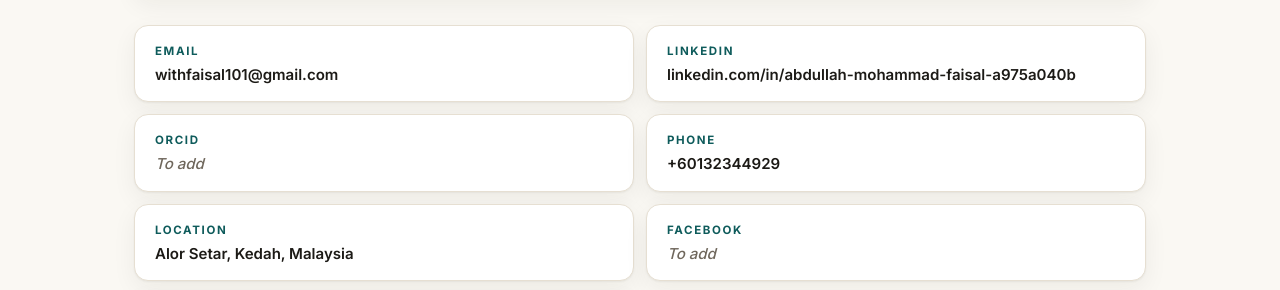
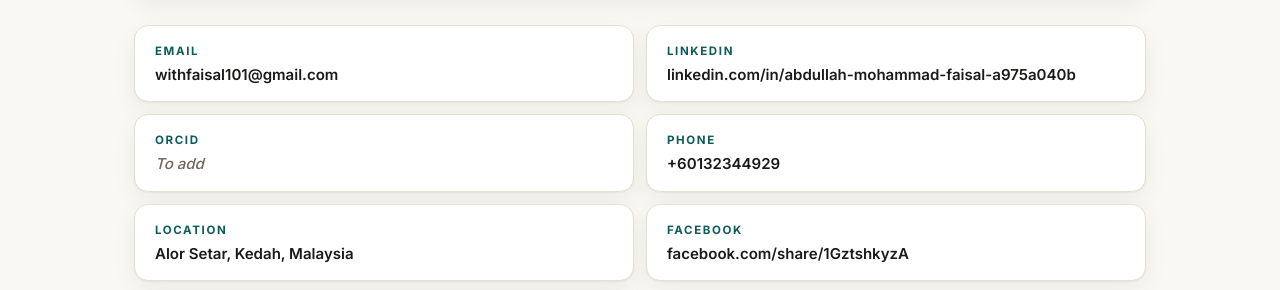
Before and after one commit to withfaisal/withfaisal.github.io, a plain HTML site: page index.html in a window 1280 px wide. Shown: the part 9569-9859 px from the top of the page. Drawn offline with Linux system fonts and the light colour scheme.

Commit message:
Add Facebook link to Contact section

```diff
--- a/index.html
+++ b/index.html
@@ -858,7 +858,7 @@
         </div>
         <div class="card contact-card">
           <span class="contact-label">Facebook</span>
-          <span class="contact-value pending">To add</span>
+          <span class="contact-value"><a href="https://www.facebook.com/share/1GztshkyzA/?mibextid=wwXIfr" target="_blank" rel="noopener noreferrer">facebook.com/share/1GztshkyzA</a></span>
         </div>
         <div class="card contact-card">
           <span class="contact-label">Instagram</span>
```
